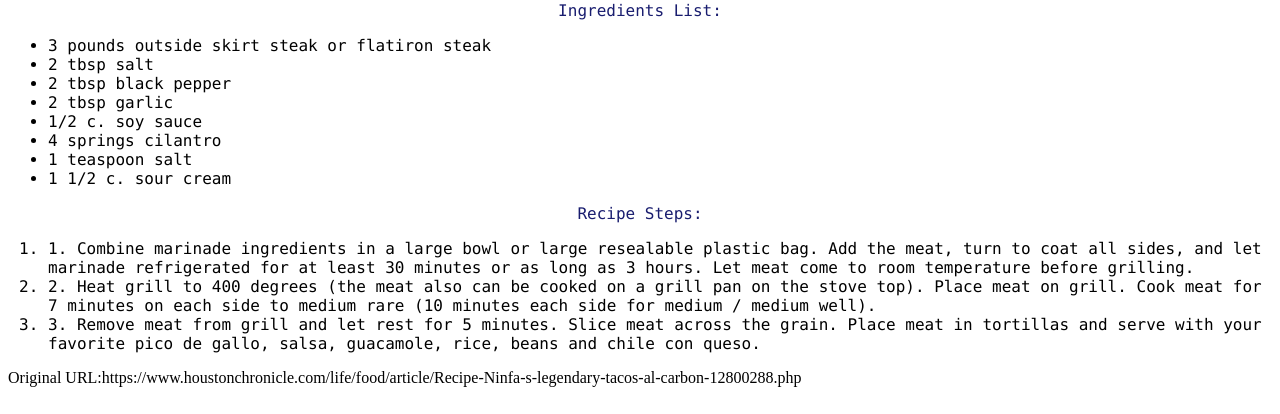
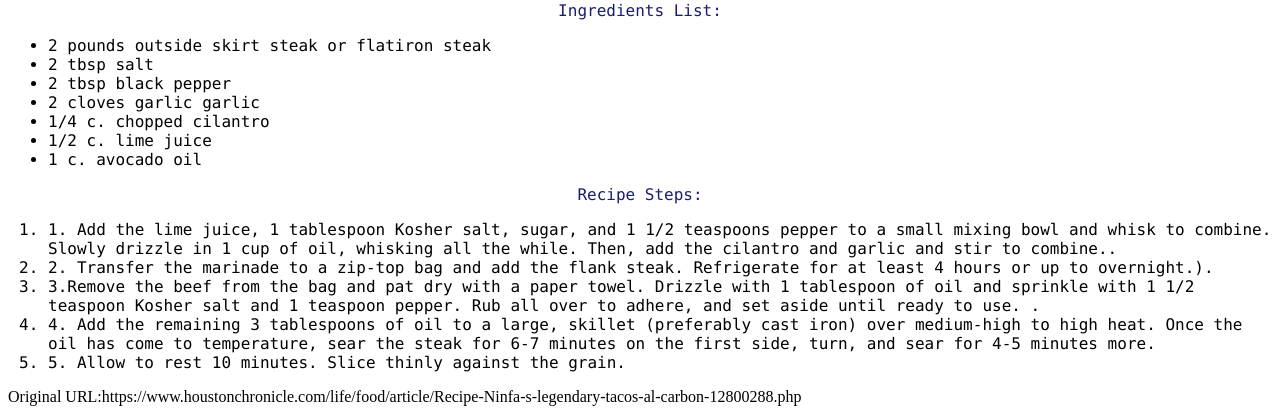
Before and after one commit to ecedmondson/recipes_without_the_mess, a Python web app: template templates/manual/ninfas/ninfas_tacos_al_carbon.html in a window 1280 px wide. Shown: the part 388-802 px from the top of the page. Before the commit the page ends 775 px from the top, so only its background shows below. Run offline with Jinja, Linux system fonts and the light colour scheme; the template is opened without the code that fills it, so the values that code supplies are empty.

Commit message:
Update ninfas_tacos_al_carbon.html

```diff
--- a/templates/manual/ninfas/ninfas_tacos_al_carbon.html
+++ b/templates/manual/ninfas/ninfas_tacos_al_carbon.html
@@ -15,23 +15,24 @@
     <div class="ingredients">
     <p class="list_header">Ingredients List:</p>
         <ul class="list_items">
-            <li>3 pounds outside skirt steak or flatiron steak</li>
+            <li>2 pounds outside skirt steak or flatiron steak</li>
             <li>2 tbsp salt</li>
             <li>2 tbsp black pepper</li>
-            <li>2 tbsp garlic</li>
-            <li>1/2 c. soy sauce</li>
-            <li>4 springs cilantro</li>
-            <li>1 teaspoon salt</li>
-            <li> 1 1/2 c. sour cream</li>
+            <li>2 cloves garlic garlic</li>
+	    <li>1/4 c. chopped cilantro</li>
+            <li>1/2 c. lime juice</li>
+	    <li>1 c. avocado oil</li>
         </ul>
     </div>
     <div class="steps">
     <p class="list_header">Recipe Steps:</p>
         <ol class="list_items">
-            <li>1. Combine marinade ingredients in a large bowl or large resealable plastic bag. Add the meat, turn to coat all sides, and let marinade refrigerated for at least 30 minutes or as long as 3 hours. Let meat come to room temperature before grilling.</li>
-            <li>2. Heat grill to 400 degrees (the meat also can be cooked on a grill pan on the stove top). Place meat on grill. Cook meat for 7 minutes on each side to medium rare (10 minutes each side for medium / medium well). </li>
-            <li>3. Remove meat from grill and let rest for 5 minutes. Slice meat across the grain. Place meat in tortillas and serve with your favorite pico de gallo, salsa, guacamole, rice, beans and chile con queso.</li>
-        </ol>
+            <li>1. Add the lime juice, 1 tablespoon Kosher salt, sugar, and 1 1/2 teaspoons pepper to a small mixing bowl and whisk to combine. Slowly drizzle in 1 cup of oil, whisking all the while. Then, add the cilantro and garlic and stir to combine..</li>
+            <li>2. Transfer the marinade to a zip-top bag and add the flank steak. Refrigerate for at least 4 hours or up to overnight.). </li>
+            <li>3.Remove the beef from the bag and pat dry with a paper towel. Drizzle with 1 tablespoon of oil and sprinkle with 1 1/2 teaspoon Kosher salt and 1 teaspoon pepper. Rub all over to adhere, and set aside until ready to use. .</li>
+            <li>4. Add the remaining 3 tablespoons of oil to a large, skillet (preferably cast iron) over medium-high to high heat. Once the oil has come to temperature, sear the steak for 6-7 minutes on the first side, turn, and sear for 4-5 minutes more. </li>
+	    <li>5. Allow to rest 10 minutes. Slice thinly against the grain.</li>
+	</ol>
     </div>
 </body>
 <footer>
```
